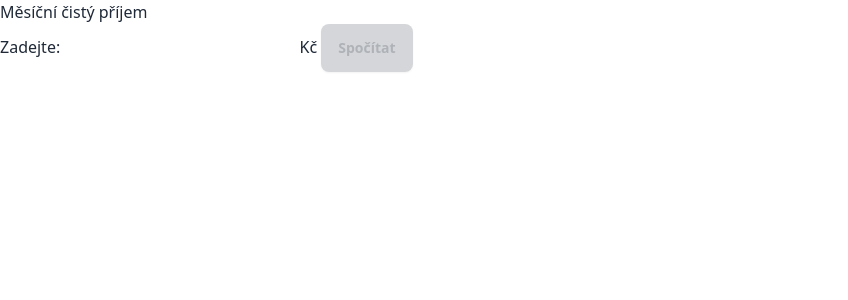
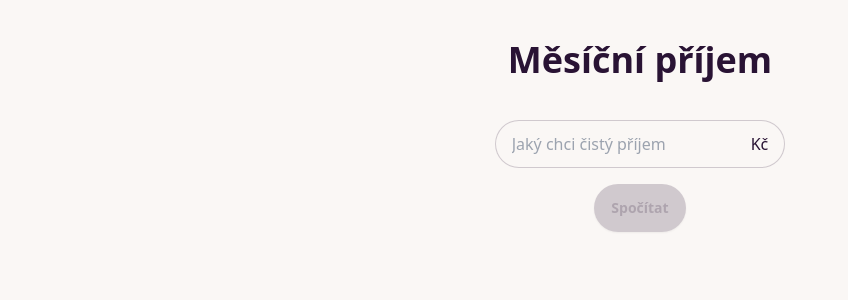
Before and after one commit to exmaxx/cz-income-simple, a SvelteKit app: page / in a window 1280 px wide. Shown: the top 300 px of the page, without its empty margins (0-848 px from the left). Built offline with nearby package versions, Linux system fonts and the light colour scheme.

Commit message:
feat: improve visuals, refactor components and introduce store

```diff
--- a/src/app.css
+++ b/src/app.css
@@ -1,3 +1,17 @@
 @import 'tailwindcss/base';
 @import 'tailwindcss/components';
 @import 'tailwindcss/utilities';
+
+@layer base {
+	h1 {
+		@apply my-10 text-4xl font-bold;
+	}
+
+	h2 {
+		@apply my-6 text-2xl font-bold;
+	}
+
+	h3 {
+		@apply my-4 text-xl font-bold;
+	}
+}
--- a/src/app.html
+++ b/src/app.html
@@ -1,5 +1,5 @@
 <!doctype html>
-<html lang="en">
+<html lang="en" data-theme="cupcake">
 	<head>
 		<meta charset="utf-8" />
 		<link rel="icon" href="%sveltekit.assets%/favicon.png" />
--- a/src/routes/+page.svelte
+++ b/src/routes/+page.svelte
@@ -1,36 +1,11 @@
 <script lang="ts">
-	import Results from './Results.svelte'
-	import type { Result } from './types'
-
-	let incomeMonthly: number | null = $state(null)
-	let result: Result | null = $state(null)
-
-	async function fetchNetIncome() {
-		const response: Response = await fetch('/api/gross', {
-			method: 'POST',
-			headers: {
-				'Content-Type': 'application/json',
-			},
-			body: JSON.stringify({ incomeMonthly }),
-		})
-
-		result = await response.json()
-	}
+	import IncomeResults from './IncomeResults.svelte'
+	import IncomeForm from './IncomeForm.svelte'
+	import { appState } from './store.svelte'
 </script>
 
-<h1>Měsíční čistý příjem</h1>
+<IncomeForm />
 
-<label>
-	Zadejte:
-	<input
-		class="placeholder:italic placeholder:text-slate-400"
-		type="number"
-		bind:value={incomeMonthly}
-	/> Kč
-</label>
-
-<button class="btn" onclick={fetchNetIncome} disabled={!incomeMonthly}>Spočítat</button>
-
-{#if result}
-	<Results {...result} />
+{#if appState.income.freelancer && appState.income.employee}
+	<IncomeResults {...appState.income} />
 {/if}
--- /dev/null
+++ b/src/routes/IncomeForm.svelte
@@ -0,0 +1,24 @@
+<script lang="ts">
+	import { fetchNetIncome } from './actions.js'
+
+	let incomeMonthly: number | null = $state(null)
+
+	async function handleSubmit(event: Event) {
+		event.preventDefault()
+
+		if (incomeMonthly) {
+			await fetchNetIncome(incomeMonthly)
+		}
+	}
+</script>
+
+<h1 class="text-center">Měsíční příjem</h1>
+
+<form method="POST" onsubmit={handleSubmit} class="m-4 flex flex-col items-center">
+	<label class="input input-bordered flex items-center gap-2">
+		<input type="number" class="grow" placeholder="Jaký chci čistý příjem" bind:value={incomeMonthly} />
+		Kč
+	</label>
+
+	<button type="submit" class="btn btn-primary mt-4" disabled={!incomeMonthly}> Spočítat </button>
+</form>
--- /dev/null
+++ b/src/routes/IncomeResults.svelte
@@ -0,0 +1,44 @@
+<script lang="ts">
+	import type { Result } from './types'
+
+	let { freelancer, employee }: Result = $props()
+
+	let freelancerFormatted = $derived(formatCurrency(Math.trunc(freelancer / 12)))
+	let employeeFormatted = $derived(formatCurrency(Math.trunc(employee / 12)))
+
+	/**
+	 * Format a number as a CZK currency. E.g. `12345` -> `12 345 Kč`.
+	 * @param amount
+	 */
+	function formatCurrency(amount: number): string {
+		return amount.toLocaleString('cs-CZ', {
+			style: 'currency',
+			currency: 'CZK',
+			maximumFractionDigits: 0,
+		})
+	}
+</script>
+
+<div class="flex flex-col items-center">
+	<h2>Hrubý příjem</h2>
+
+	<div class="stats bg-secondary text-secondary-content shadow">
+		<div class="stat">
+			<div class="stat-title">OSVČ</div>
+			<div class="stat-value">{freelancerFormatted}</div>
+			<div class="stat-desc">měsíčně</div>
+<!--			TODO: Add hourly rate. -->
+<!--			<div class="stat-actions">-->
+<!--				<span class="badge">{formatCurrency(21321)} / hodinu</span>-->
+<!--			</div>-->
+		</div>
+	</div>
+
+	<div class="stats bg-accent text-accent-content shadow mt-4">
+		<div class="stat">
+			<div class="stat-title">Zaměstnanec</div>
+			<div class="stat-value">{employeeFormatted}</div>
+			<div class="stat-desc">měsíčně</div>
+		</div>
+	</div>
+</div>
--- a/src/routes/Results.svelte
+++ /dev/null
@@ -1,10 +0,0 @@
-<script lang="ts">
-	import type { Result } from './types'
-
-	let { freelancer, employee }: Result = $props()
-</script>
-
-<h2>Řekněte si o:</h2>
-
-<p>OSVČ: {Math.trunc(freelancer)}</p>
-<p>Zaměstnanec: {Math.trunc(employee)}</p>
--- /dev/null
+++ b/src/routes/actions.ts
@@ -0,0 +1,13 @@
+import { appState } from './store.svelte'
+
+export async function fetchNetIncome(incomeMonthly: number) {
+	const response: Response = await fetch('/api/gross', {
+		method: 'POST',
+		headers: {
+			'Content-Type': 'application/json',
+		},
+		body: JSON.stringify({ incomeMonthly }),
+	})
+
+	appState.income = await response.json()
+}
--- /dev/null
+++ b/src/routes/store.svelte.ts
@@ -0,0 +1,6 @@
+export const appState = $state({
+	income: {
+		freelancer: 0,
+		employee: 0,
+	},
+})
--- a/tailwind.config.ts
+++ b/tailwind.config.ts
@@ -9,4 +9,8 @@ export default {
 	},
 
 	plugins: [daisyui],
+
+	daisyui: {
+		themes: ['cupcake'],
+	},
 } satisfies Config
```
